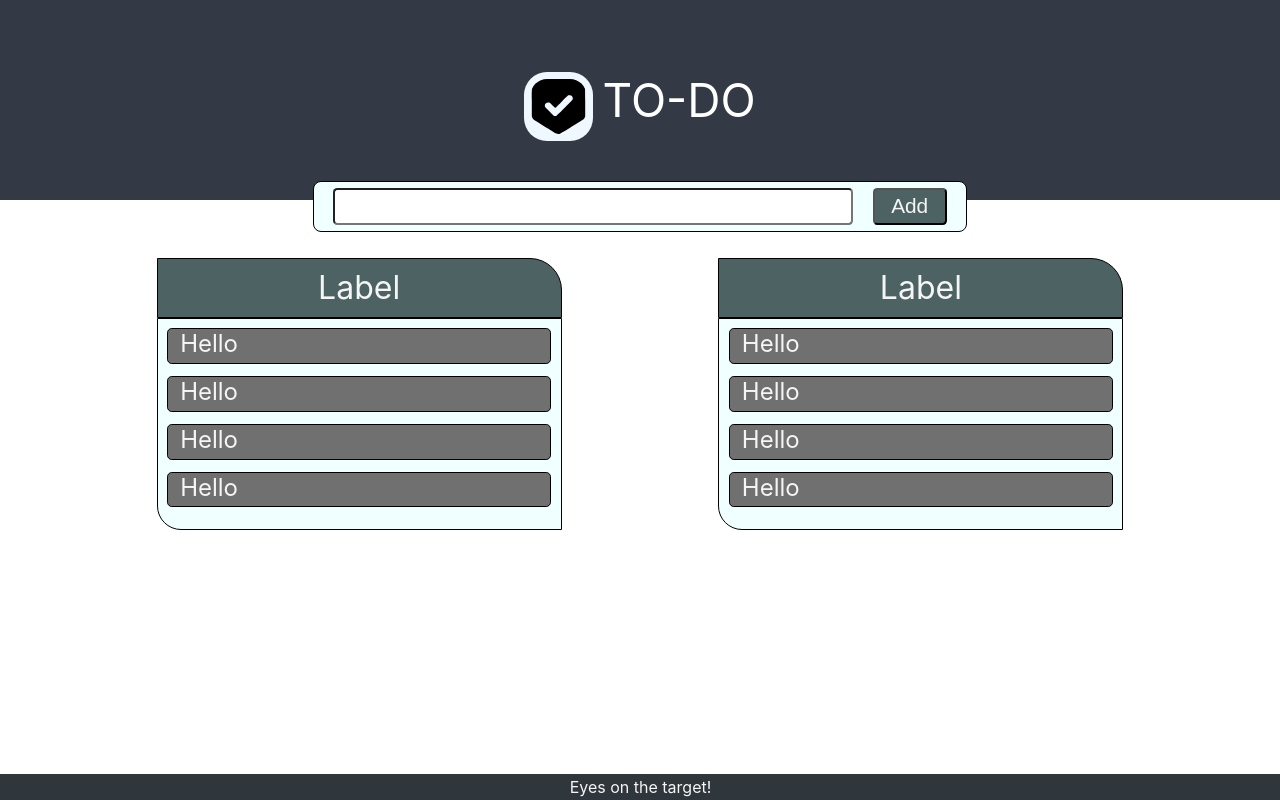
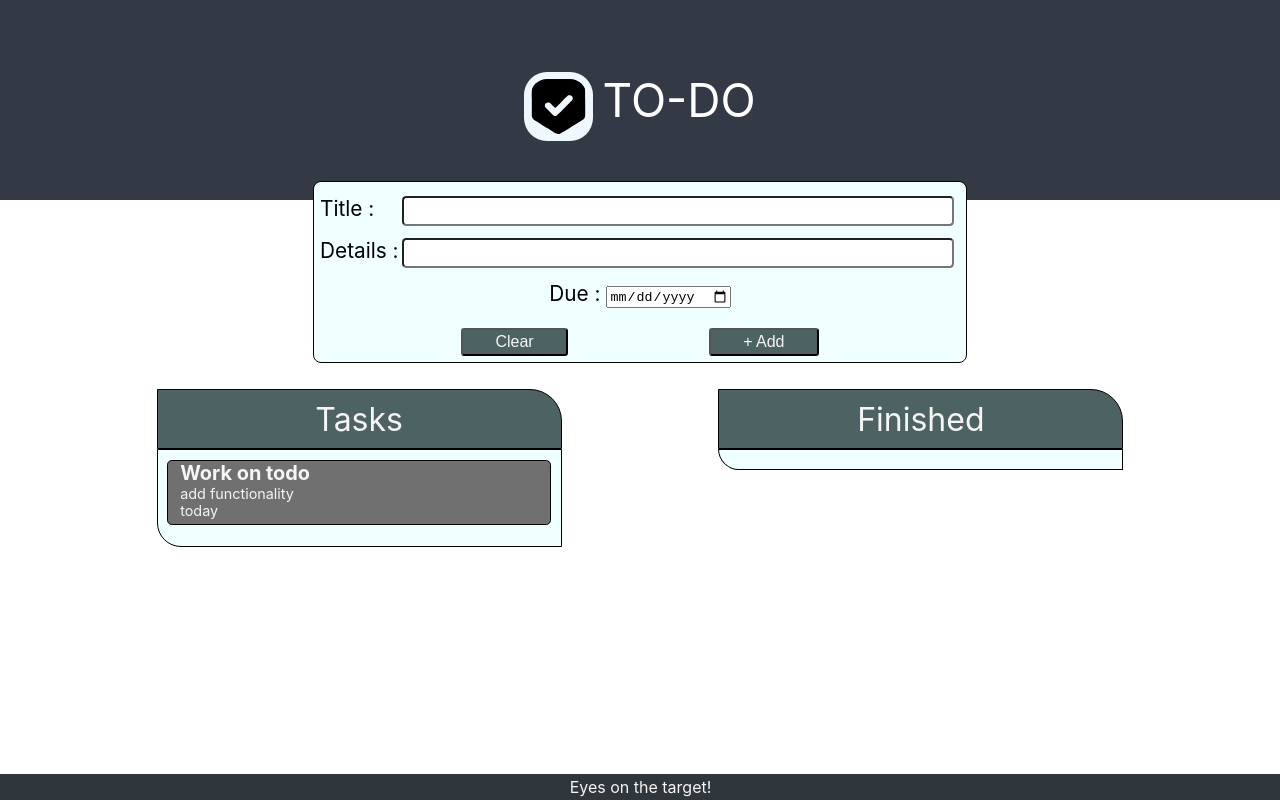
Before and after one commit to faizan-t09/to-do-app, a React (Create React App) app: page / in a window 1280 px wide. Built offline with nearby package versions, Linux system fonts and the light colour scheme.

Commit message:
Add ,delete and undo delete tasks

```diff
--- a/src/App.tsx
+++ b/src/App.tsx
@@ -1,10 +1,17 @@
 import './App.css';
 import {MainPage} from "./pages/MainPage"
+import {useState} from 'react'
+
+import { taskType } from './interfaces/TaskInterface';
 
 function App() {
+
+  const [tasks,setTasks] = useState<taskType[]>([{id:1,title:"Work on todo",desc:"add functionality",due:"today"}]);
+  const [taskBin,setTaskBin] = useState<taskType[]>([]);
+
   return (
     <div className="App">
-      <MainPage/>
+      <MainPage tasks={tasks} setTasks={setTasks} taskBin={taskBin} setTaskBin={setTaskBin}/>
     </div>
   );
 }
--- a/src/components/List.tsx
+++ b/src/components/List.tsx
@@ -1,15 +1,29 @@
 import React from "react";
 import style from "../module-css/List.module.css";
+import { Task } from "./Task";
 
-export const List = () => {
+import { taskType } from "../interfaces/TaskInterface";
+
+interface ListProps {
+  title: string;
+  elements: taskType[];
+  onClick:(task:taskType)=>void
+}
+
+export const List: React.FC<ListProps> = ({ title, elements,onClick }) => {
   return (
-    <div style={{marginTop:"1em"}}>
-      <div className={style.listHeading}>Label</div>
+    <div style={{ marginTop: "1em" }}>
+      <div className={style.listHeading}>{title}</div>
       <div className={style.listContainer}>
-        <li className={style.listElement} draggable>Hello</li>
-        <li className={style.listElement} draggable>Hello</li>
-        <li className={style.listElement} draggable>Hello</li>
-        <li className={style.listElement} draggable>Hello</li>
+        {elements.map((element) => {
+          return (
+            <Task
+              key={element.id}
+              element={element}
+              onClick={onClick}
+            ></Task>
+          );
+        })}
       </div>
     </div>
   );
--- a/src/components/NewJob.tsx
+++ b/src/components/NewJob.tsx
@@ -1,11 +1,47 @@
-import React from "react";
-import style from '../module-css/NewJob.module.css'
+import React,{useState} from "react";
+import style from "../module-css/NewJob.module.css";
+import { taskType } from '../interfaces/TaskInterface';
 
-export const NewJob = () => {
+interface NewJobProps{
+  setTasks:(value:taskType[]|((prev:taskType[])=>taskType[]))=>void;
+}
+
+export const NewJob:React.FC<NewJobProps> = ({setTasks}:NewJobProps) => {
+
+  const [formData,setFormData] = useState<taskType>({id:0,title:"",desc:"",due:""})
+
+  const handleSubmit = (event:React.FormEvent) => {
+    event.preventDefault();
+    if(formData.title==="")
+      return;
+    let randomId = Math.floor(Math.random()*1000)
+    setTasks((prev)=>[...prev,{...formData,id:randomId}]);
+    setFormData({id:0,title:"",desc:"",due:""})
+  }
+
+
+  const handleChange = (event:React.ChangeEvent<HTMLInputElement>) => {
+    setFormData((prev)=>{return {...prev,[event.target.id]:event.target.value}});
+  }
+
   return (
-    <form className={style.newJob}>
-      <input className={style.inputJob} type="text" />
-      <button className={style.submitJob} type="submit">Add</button>
+    <form className={style.newJob} onSubmit={handleSubmit}>
+      <div className={style.formDiv}>
+        <label htmlFor="title" className={style.labelJob}>Title : </label>
+        <input id="title" type="text" className={style.inputJob} value={formData.title} onChange={handleChange} />
+      </div>
+      <div className={style.formDiv}>
+        <label htmlFor="details" className={style.labelJob}>Details : </label>
+        <input id="desc" type="text" className={style.inputJob} value={formData.desc} onChange={handleChange}/>
+      </div>
+      <div style={{ marginBottom: "0.3em" }}>
+        <label htmlFor="due" className={style.labelJob}>Due : </label>
+        <input id="due" type="date" value={formData.due} onChange={handleChange}/>
+      </div>
+      <div className={style.actionsDiv}>
+        <button className={style.buttonJob} type="reset">Clear</button>
+        <button className={style.buttonJob} type="submit">+ Add</button>
+      </div>
     </form>
   );
 };
--- /dev/null
+++ b/src/components/Task.tsx
@@ -0,0 +1,18 @@
+import React from "react";
+import style from "../module-css/Task.module.css";
+import { taskType } from "../interfaces/TaskInterface";
+
+interface TaskProps {
+  element: taskType;
+  onClick:(task:taskType)=>void
+}
+
+export const Task: React.FC<TaskProps> = ({ element,onClick }: TaskProps) => {
+  return (
+    <div className={style.taskElement} onClick={(e)=>{e.stopPropagation();onClick(element);}}>
+        <h5 style={{margin:0}}>{element.title}</h5>
+        <p style={{ fontSize: "0.6em" ,margin:0}}>{element.desc}</p>
+        <p style={{ fontSize: "0.6em" ,margin:0}}>{element.due}</p>
+    </div>
+  );
+};
--- a/src/interfaces/Task.tsx
+++ b/src/interfaces/TaskInterface.tsx
@@ -1,5 +1,6 @@
 export interface taskType {
     id:number;
     title:string;
-    details?:string;
+    desc?:string;
+    due?:string;
 }
--- a/src/module-css/Footer.module.css
+++ b/src/module-css/Footer.module.css
@@ -2,7 +2,7 @@ footer{
     background-color: rgb(47, 54, 60);
     color: whitesmoke;
     width: 99.58vw;
-    position: absolute;
+    position: fixed;
     bottom :0;
     padding:0.2em;
 }
--- a/src/module-css/List.module.css
+++ b/src/module-css/List.module.css
@@ -23,15 +23,3 @@
     max-width: 50vw;
     border-radius: 0 0 0 1.5em;
 }
-
-.listElement{
-    border: solid 1px black;
-    border-radius: 0.2em;
-    background-color: rgb(112, 112, 112);
-    color: whitesmoke;
-    display: flex;
-    font-size: 1.5em;
-    padding:  0 0 0.2em 0.5em ;
-    margin-bottom: 0.5em;
-    cursor: move;
-}
--- a/src/module-css/NewJob.module.css
+++ b/src/module-css/NewJob.module.css
@@ -1,6 +1,6 @@
 .newJob{
     position : relative;
-    display:flex;
+    justify-content: space-between;
     padding: 0.4em;
     margin: 0 auto 0 auto;
     bottom:1.2em;
@@ -11,18 +11,36 @@
     justify-content: space-evenly;
 }
 
+.formDiv{
+    display: flex;
+    justify-content: space-between;
+    margin-bottom: 0.5em;
+    margin-top: 0.5em;
+}
+
+.labelJob{
+    font-size: 1.3em;
+}
+
 .inputJob{
     font-size: 1.3em;
-    width: 80%;
+    width: 85%;
     margin-right: 0.3em;
     border-radius: 0.2em;
+    margin-bottom: 0.2em;
 }
 
-
-.submitJob{
-    font-size: 1.3em;
+.buttonJob{
+    font-size: 1em;
     border-radius: 0.2em;
-    padding: 0.2em 0.8em 0.2em 0.8em;
+    padding: 0.2em 2em 0.2em 2em;
     background-color: rgb(77, 99, 99);
     color: whitesmoke;
+    cursor: pointer;
 }
+
+.actionsDiv{
+    display: flex;
+    justify-content: space-evenly;
+    margin-top: 20px;
+}
--- /dev/null
+++ b/src/module-css/Task.module.css
@@ -0,0 +1,12 @@
+.taskElement{
+    border: solid 1px black;
+    border-radius: 0.2em;
+    background-color: rgb(112, 112, 112);
+    color: whitesmoke;
+    justify-content: start;
+    font-size: 1.5em;
+    padding:  0 0 0.2em 0.5em ;
+    margin-bottom: 0.5em;
+    cursor:pointer;
+    text-align: start;
+}
--- a/src/pages/MainPage.tsx
+++ b/src/pages/MainPage.tsx
@@ -4,14 +4,33 @@ import { NewJob } from "../components/NewJob";
 import { List } from "../components/List";
 import { Footer } from "../components/Footer";
 
-export const MainPage = () => {
+import { taskType } from "../interfaces/TaskInterface";
+
+interface MainPageProps{
+  tasks:taskType[];
+  setTasks:( value:taskType[] | ((prev:taskType[])=>taskType[]))=>void;
+  taskBin:taskType[];
+  setTaskBin:( value:taskType[] | ((prev:taskType[])=>taskType[]))=>void;
+}
+
+export const MainPage:React.FC<MainPageProps> = ({tasks,setTasks,taskBin,setTaskBin}:MainPageProps) => {
+
+  const deleteTask = (currTask:taskType) => {
+    setTaskBin((prev)=>{return [...prev,currTask]});
+    setTasks((prev)=>prev.filter((task)=>task.id!==currTask.id))
+  }
+
+  const undoDeleteTask = (currTask:taskType) => {
+    setTasks((prev)=>{return [...prev,currTask]});
+    setTaskBin((prev)=>prev.filter((task)=>task.id!==currTask.id))
+  }
   return (
     <div>
       <Header />
-      <NewJob />
+      <NewJob setTasks={setTasks}/>
       <div style={{display:"flex",justifyContent:"space-evenly"}}>
-        <List />
-        <List />
+        <List onClick={deleteTask} title="Tasks" elements={tasks}/>
+        <List onClick={undoDeleteTask} title="Finished" elements={taskBin}/>
       </div>
       <Footer/>
     </div>
```
